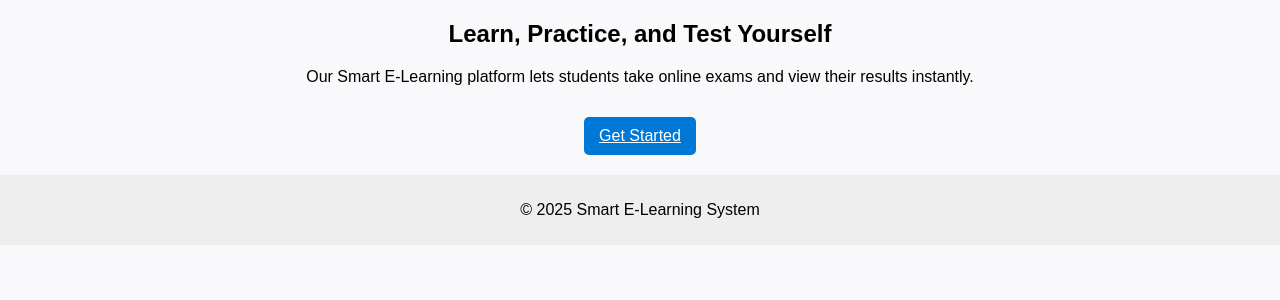
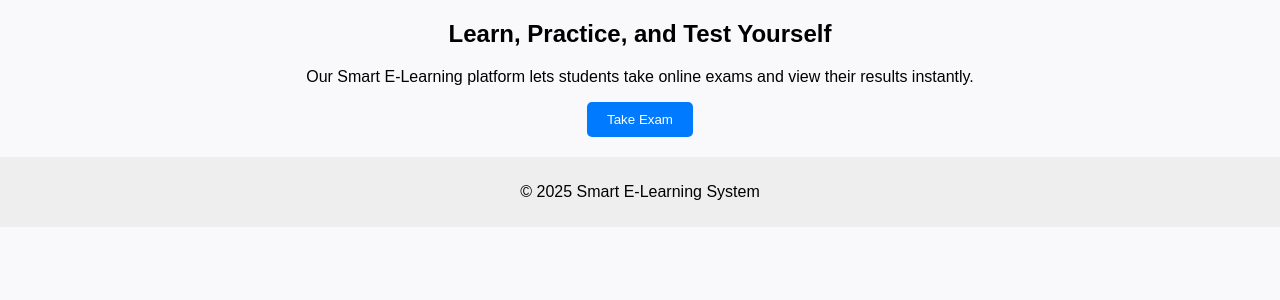
Before and after one commit to Tarun-48/SmartElearning, a Flask app: page / in a window 1280 px wide. Shown: the part 128-428 px from the top of the page. Run offline with Flask 3, Linux system fonts and the light colour scheme.

Commit message:
Add exam page

```diff
--- a/app.py
+++ b/app.py
@@ -90,10 +90,10 @@ def login():
             # login success
             session.clear()
             session['user_id'] = user.id
-            flash(f"Welcome back, {user.fullname}!", "success")
+            flash(f"Welcome, {user.fullname}!", "success")
             return redirect(url_for('home'))
         else:
-            flash("Invalid email or password.", "danger")
+            flash("Invalid email or password.", "error")
             return redirect(url_for('login'))
 
     return render_template('login.html')
--- a/templates/index.html
+++ b/templates/index.html
@@ -16,7 +16,7 @@
         </nav>
 
         {% if g.user %}
-        <p>Logged in as: {{ g.user.fullname }} | <a href="{{ url_for('logout') }}">Logout</a></p>
+        <p>Logged in as: {{ g.user.fullname }} |<a href="{{ url_for('logout') }}">Logout</a></p>
         {% endif %}
 
     </header>
@@ -37,7 +37,11 @@
         <section>
             <h2>Learn, Practice, and Test Yourself</h2>
             <p>Our Smart E-Learning platform lets students take online exams and view their results instantly.</p>
-            <a href="/register" class="btn">Get Started</a>
+            <a href="{{ url_for('exam') }}">
+            <button style="background-color:#007bff; color:white; padding:10px 20px; border:none; border-radius:5px;">
+              Take Exam
+            </button>
+            </a>
         </section>
     </main>
 
```
Also changed, not shown: instance/users.db (added).
